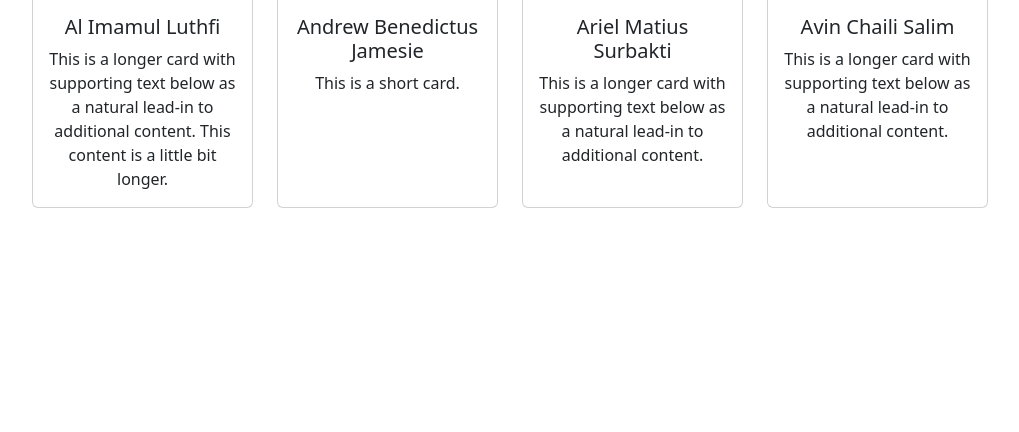
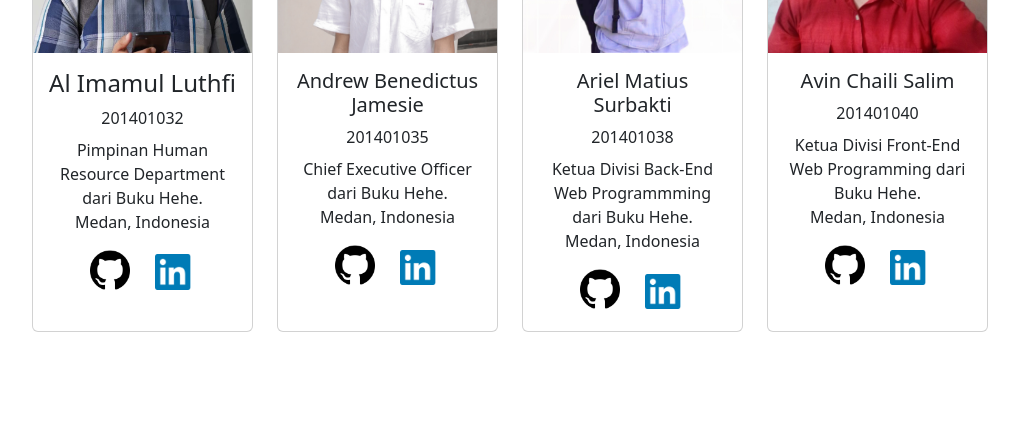
Before and after one commit to aNdr3W03/SI2_UAS, a CodeIgniter app: page /SI2_UAS/about in a window 1280 px wide. Shown: the part 2886-3318 px from the top of the page, without its empty margins (130-1149 px from the left). Before the commit the page ends 3094 px from the top, so only its background shows below. Run offline with CodeIgniter, Linux system fonts and the light colour scheme; some libraries are stand-ins or nearby versions.

Commit message:
Update about_view.php dan menambahkan beberapa gambar

```diff
--- a/application/views/about_view.php
+++ b/application/views/about_view.php
@@ -52,37 +52,65 @@
     <div class="row row-cols-1 row-cols-md-4 g-4" style="margin-top: 10px; text-align: center; margin-left: 150px; margin-right: 150px">
         <div class="col">
             <div class="card h-100">
-            <img src="assets\img\imamul_pic.png" class="card-img-top" alt="member_pics">
+                <img src="assets\img\imamul_pic.jpeg" class="card-img-top" alt="member_pics">
                 <div class="card-body">
-                <h5 class="card-title">Al Imamul Luthfi</h5>
-                <p class="card-text">This is a longer card with supporting text below as a natural lead-in to additional content. This content is a little bit longer.</p>
+                    <h4 class="card-title"> Al Imamul Luthfi </h4>
+                    <p class="card-title"> 201401032 </p>
+                    <p class="card-text">Pimpinan Human Resource Department dari Buku Hehe. <br> Medan, Indonesia</p>
+                    <a href="https://www.github.com/OxygenAddicted" style="margin-right: 20px; color: transparent;">
+                        <input type="image" name="GitHub" src="assets\img\github_logo.png" style="width: 40px;" alt="text">
+                    </a>
+                    <a href="https://www.linkedin.com/in/al-imamul-luthfi-9a86561a5/">
+                        <input type="image" name="LinkedIn" src="assets\img\linkedin_logo.png" style="width: 40px;" alt="text">
+                    </a>
                 </div>
             </div>
         </div>
         <div class="col">
             <div class="card h-100">
-            <img src="..." class="card-img-top" alt="...">
+                <img src="assets\img\andrew_pic.jpeg" class="card-img-top" alt="...">
                 <div class="card-body">
                     <h5 class="card-title">Andrew Benedictus Jamesie</h5>
-                <p class="card-text">This is a short card.</p>
+                    <p class="card-title"> 201401035 </p>
+                    <p class="card-text">Chief Executive Officer dari Buku Hehe. <br> Medan, Indonesia</p>
+                    <a href="https://github.com/aNdr3W03" style="margin-right: 20px; color: transparent;">
+                        <input type="image" name="GitHub" src="assets\img\github_logo.png" style="width: 40px;" alt="text">
+                    </a>
+                    <a href="https://www.linkedin.com/in/andrew-benedictus-jamesie-07658a1b3/">
+                        <input type="image" name="LinkedIn" src="assets\img\linkedin_logo.png" style="width: 40px;" alt="text">
+                    </a>
                 </div>
             </div>
         </div>
         <div class="col">
             <div class="card h-100">
-            <img src="..." class="card-img-top" alt="...">
+            <img src="assets\img\ariel_pic.jpeg" class="card-img-top" alt="member_pics">
                 <div class="card-body">
-                <h5 class="card-title">Ariel Matius Surbakti</h5>
-                <p class="card-text">This is a longer card with supporting text below as a natural lead-in to additional content.</p>
+                    <h5 class="card-title"> Ariel Matius Surbakti </h5>
+                    <p class="card-title"> 201401038 </p>
+                    <p class="card-text">Ketua Divisi Back-End Web Programmming dari Buku Hehe. <br> Medan, Indonesia</p>
+                    <a href="https://github.com/arielmatius" style="margin-right: 20px; color: transparent;">
+                        <input type="image" name="GitHub" src="assets\img\github_logo.png" style="width: 40px;" alt="text">
+                    </a>
+                    <a href="https://www.linkedin.com/in/ariel-matius-surbakti-a96a18227/">
+                        <input type="image" name="LinkedIn" src="assets\img\linkedin_logo.png" style="width: 40px;" alt="text">
+                    </a>
                 </div>
             </div>
         </div>
         <div class="col">
             <div class="card h-100">
-            <img src="..." class="card-img-top" alt="...">
+            <img src="assets\img\avin_pic.jpeg" class="card-img-top" alt="...">
                 <div class="card-body">
-                <h5 class="card-title">Avin Chaili Salim</h5>
-                <p class="card-text">This is a longer card with supporting text below as a natural lead-in to additional content.</p>
+                    <h5 class="card-title"> Avin Chaili Salim </h5>
+                    <p class="card-title"> 201401040 </p>
+                    <p class="card-text">Ketua Divisi Front-End Web Programming dari Buku Hehe. <br> Medan, Indonesia</p>
+                    <a href="https://github.com/AvinChailiSalim" style="margin-right: 20px; color: transparent;">
+                        <input type="image" name="GitHub" src="assets\img\github_logo.png" style="width: 40px;" alt="text">
+                    </a>
+                    <a href="https://www.linkedin.com/in/avin-salim-682218201/">
+                        <input type="image" name="LinkedIn" src="assets\img\linkedin_logo.png" style="width: 40px;" alt="text">
+                    </a>
                 </div>
             </div>
         </div>
```
Also changed, not shown: assets/img/andrew_pic.jpeg (added), assets/img/avin_pic.jpeg (added), assets/img/github_logo.png (added), assets/img/linkedin_logo.png (added). Lines whose indentation alone changed are shown as unchanged.
